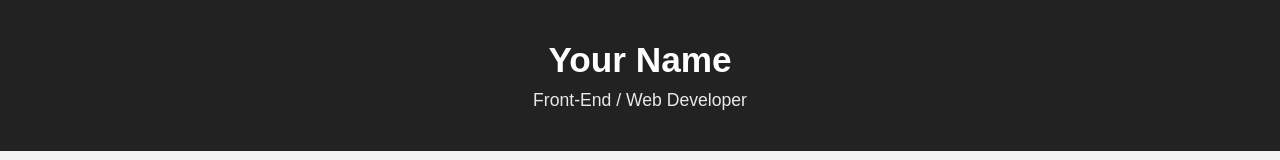
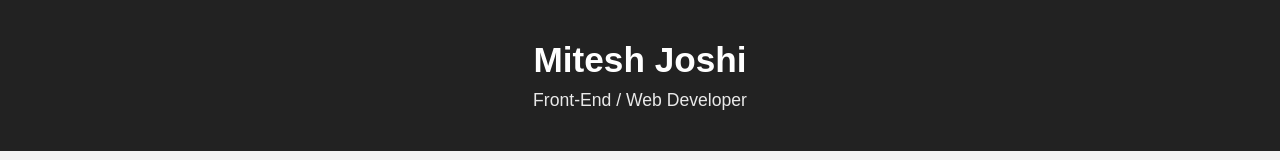
Before and after one commit to write2Asad/FYE010-week-10, a plain HTML site: page index.html in a window 1280 px wide. Shown: the top 160 px of the page. Drawn offline with Linux system fonts and the light colour scheme.

Commit message:
Name Updated

```diff
--- a/index.html
+++ b/index.html
@@ -105,7 +105,7 @@
 <body>
 
   <header>
-    <h1>Your Name</h1>
+    <h1>Mitesh Joshi</h1>
     <p>Front-End / Web Developer</p>
   </header>
 
```
